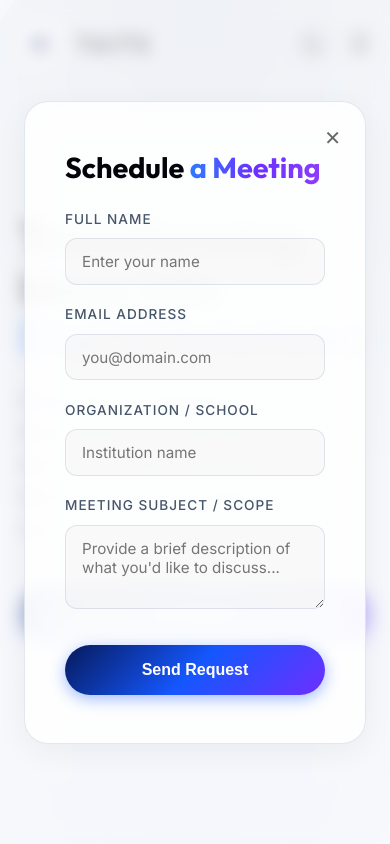
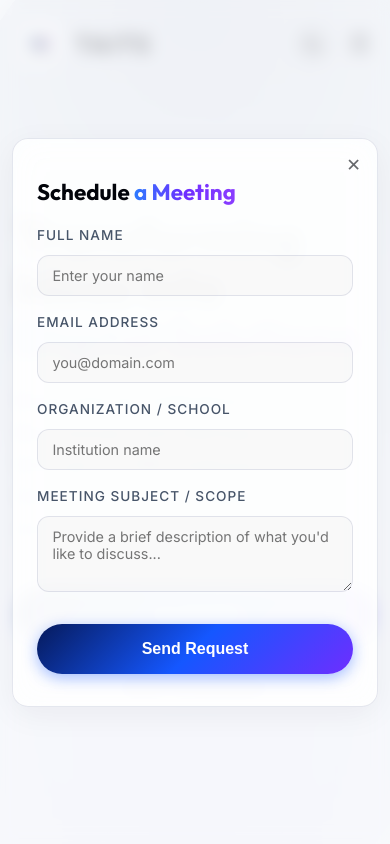
Before and after one commit to AkashDavidKumar/TAITS, a React (Vite) app: page / in a window 390 px wide. Both pictures are taken after a click on the button "Book Consultation". Shown: the top 844 px of the page. Built offline with nearby package versions, Linux system fonts and the light colour scheme.

Commit message:
feat: wrap process steps in content div, implement mobile responsive modal overlay and paddings, preset SMTP founder destination fallback

```diff
--- a/api/send-email.js
+++ b/api/send-email.js
@@ -32,7 +32,7 @@ export default async function handler(req, res) {
       },
     });
 
-    const destinationEmail = FOUNDER_EMAIL || SMTP_USER;
+    const destinationEmail = FOUNDER_EMAIL || SMTP_USER || 'bu230535@gmail.com';
     let mailOptions = {};
 
     if (type === 'meeting-request') {
--- a/src/components/ProcessTracker.jsx
+++ b/src/components/ProcessTracker.jsx
@@ -54,8 +54,10 @@ export default function ProcessTracker() {
       {steps.map((step, idx) => (
         <div key={idx} className="process-step">
           <div className="step-num">{step.num}</div>
-          <h4 className="step-title">{step.title}</h4>
-          <p className="step-desc">{step.desc}</p>
+          <div className="step-content">
+            <h4 className="step-title">{step.title}</h4>
+            <p className="step-desc">{step.desc}</p>
+          </div>
         </div>
       ))}
     </div>
--- a/src/styles/global.css
+++ b/src/styles/global.css
@@ -1106,8 +1106,10 @@
             .info-tooltip strong { display: block; margin-bottom: 2px; }
             .process-container { flex-direction: column; align-items: flex-start; gap: 2rem; }
             .process-line { width: 2px; height: 100%; left: 35px; top: 0; }
-            .process-step { width: 100%; flex-direction: row; text-align: left; gap: 1.5rem; }
-            .step-num { margin: 0; min-width: 70px; }
+            .process-step { width: 100%; flex-direction: row; text-align: left; gap: 1.5rem; align-items: flex-start; }
+            .step-num { margin: 0 !important; min-width: 70px; }
+            .step-content { flex: 1; display: flex; flex-direction: column; gap: 0.3rem; }
+            .step-title { margin-bottom: 0 !important; }
             .stats-wrap { grid-template-columns: repeat(2, 1fr); }
             .stat-item { border-bottom: 1px solid rgba(255,255,255,0.1); padding-bottom: 2rem; border-right: none; }
             .stat-item:nth-child(even) { border-right: none; }
@@ -1170,6 +1172,32 @@
                 max-width: 100% !important;
                 margin: 0 0.5rem !important;
             }
+            .modal-overlay {
+                padding: 0.75rem !important;
+            }
+            .modal-content {
+                padding: 2.5rem 1.5rem 2rem 1.5rem !important;
+                border-radius: 16px !important;
+                max-height: 92vh !important;
+                overflow-y: auto !important;
+            }
+            .modal-content h3 {
+                font-size: 1.4rem !important;
+                margin-bottom: 1.2rem !important;
+            }
+            .modal-close {
+                top: 1rem !important;
+                right: 1rem !important;
+                font-size: 1.1rem !important;
+            }
+            .form-group {
+                margin-bottom: 1rem !important;
+            }
+            .form-group input,
+            .form-group textarea {
+                padding: 0.7rem 0.9rem !important;
+                font-size: 0.9rem !important;
+            }
         }
 
         @keyframes slideDown {
@@ -1189,6 +1217,7 @@
             display: flex; align-items: center; justify-content: center;
             z-index: 110000;
             padding: 1.5rem;
+            overflow-y: auto;
         }
         body.light-theme .modal-overlay {
             background: rgba(248, 250, 252, 0.7);
```
Also changed, not shown: 2 other files (tests, documents, lock files or other folders).
